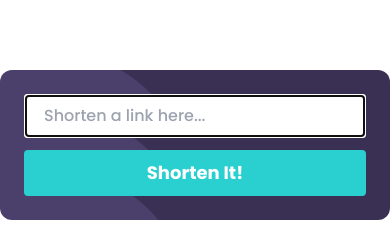
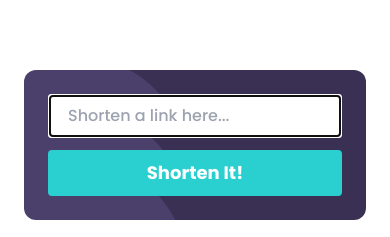
Before and after one commit to Avery-techdev/url-shortener, a Next.js app: page / in a window 390 px wide. Shown: the part 721-958 px from the top of the page. Built offline with nearby package versions, Linux system fonts and the light colour scheme.

Commit message:
updated mask styling

```diff
--- a/components/Shortener/Shortener.tsx
+++ b/components/Shortener/Shortener.tsx
@@ -4,7 +4,7 @@ import { Loader } from "../ImageLoader/Loader";
 export default function Shortener() {
   return (
     <>
-      <div className="flex justify-center px-6 lg:mx-40 my-5 bg-shortener-pattern m-auto rounded-xl">
+      <div className="flex justify-center mx-6 px-6 lg:mx-40 my-5 bg-shortener-pattern m-auto rounded-xl">
         <form
           className=" w-full my-3 lg:mt-5 pb-3"
           id="shortener-form" /* onSubmit={handleSubmit} */
```
